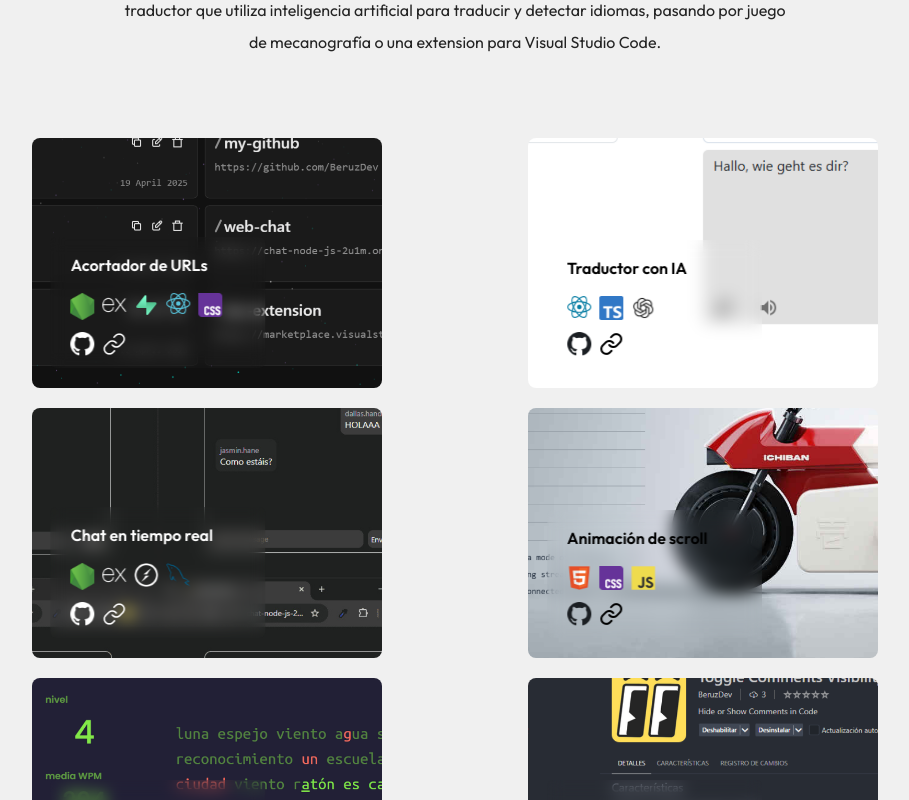
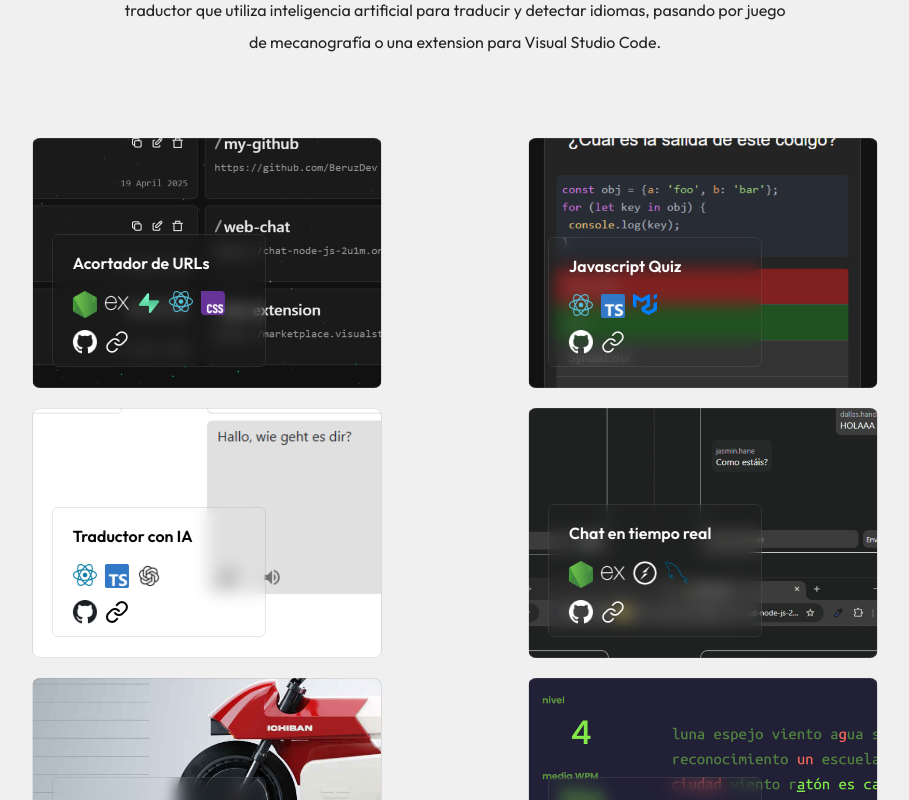
Before and after one commit to BeruzDev/next-portfolio, a Next.js app: page / in a window 1280 px wide. Shown: the part 3100-3900 px from the top of the page, without its empty margins (185-1094 px from the left). Built offline with nearby package versions, Linux system fonts and the light colour scheme.

Commit message:
jsQuiz project added

```diff
--- a/app/components/Projects.jsx
+++ b/app/components/Projects.jsx
@@ -73,14 +73,14 @@ const Projects = ({ isDarkMode }) => {
             whileHover={{ scale: 1.05 }}
             transition={{ duration: 0.3 }}
             key={index}
-            className="aspect-square bg-no-repeat bg-cover bg-center rounded-lg relative cursor-pointer group [width:350px] [height:250px]"
+            className="[border:1px_solid_rgba(128,128,128,0.2)] aspect-square bg-no-repeat bg-cover bg-center rounded-lg relative cursor-pointer group [width:350px] [height:250px]"
             style={{ backgroundImage: `url(${project.bgImage})` }}
           >
             <motion.div
               initial={{ opacity: 0 }}
               whileInView={{ opacity: 1 }}
               transition={{ delay: 1.1, duration: 0.5 }}
-              className="[background-color:rgba(255,255,255,0.0)] backdrop-blur-sm w-8/13 rounded-md absolute bottom-5 right-2 -translate-x-1/2 py-3 px-5 flex flex-col gap-3 duration-500 group-hover:bottom-7 "
+              className="[border:1px_solid_rgba(128,128,128,0.2)] [background-color:rgba(255,255,255,0.0)] backdrop-blur-sm w-8/13 rounded-md absolute bottom-5 right-2 -translate-x-1/2 py-3 px-5 flex flex-col gap-3 duration-500 group-hover:bottom-7 "
             >
               <div>
                 <h2 className={`font-semibold ${project.textColor}`}>
--- a/assets/assets.js
+++ b/assets/assets.js
@@ -25,6 +25,7 @@ import node from './nodejs.png'
 import express from './express.png'
 import express_dark from './express_dark.png'
 import mongodb from './mongodb.png'
+import materialui from './materialui.png'
 import right_arrow_white from './right-arrow-white.png'
 import logo from './logo.png'
 import logo_dark from './logo_dark.png'
@@ -79,6 +80,7 @@ export const assets = {
   express_dark,
   frontend_icon,
   frontend_icon_dark,
+  materialui,
   git,
   github,
   github_icon,
@@ -137,6 +139,20 @@ export const projectData = [
       assets.supabase,
       assets.react_dark,
       assets.css,
+    ],
+  },
+  {
+    title: 'Javascript Quiz',
+    textColor: 'text-white',
+    bgImage: '/work-7.png',
+    githubLink: 'https://github.com/BeruzDev/java-script-quiz',
+    githubIcon: assets.github_icon_dark,
+    link: 'https://java-script-quiz-kappa.vercel.app/',
+    linkIcon: assets.link_icon_dark,
+    techIcons: [
+      assets.react_dark,
+      assets.typescript,
+      assets.materialui,
     ],
   },
   {
```
Also changed, not shown: assets/materialui.png (added), public/work-7.png (added).
